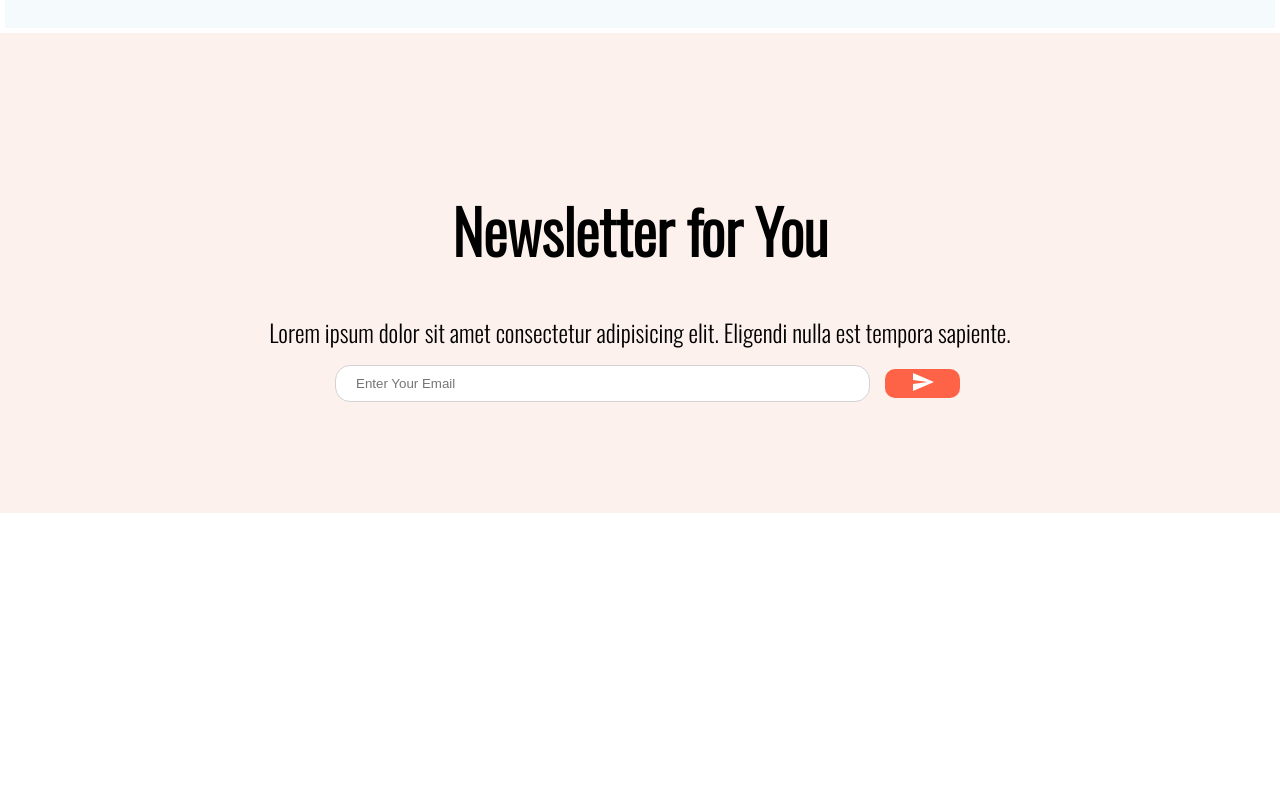
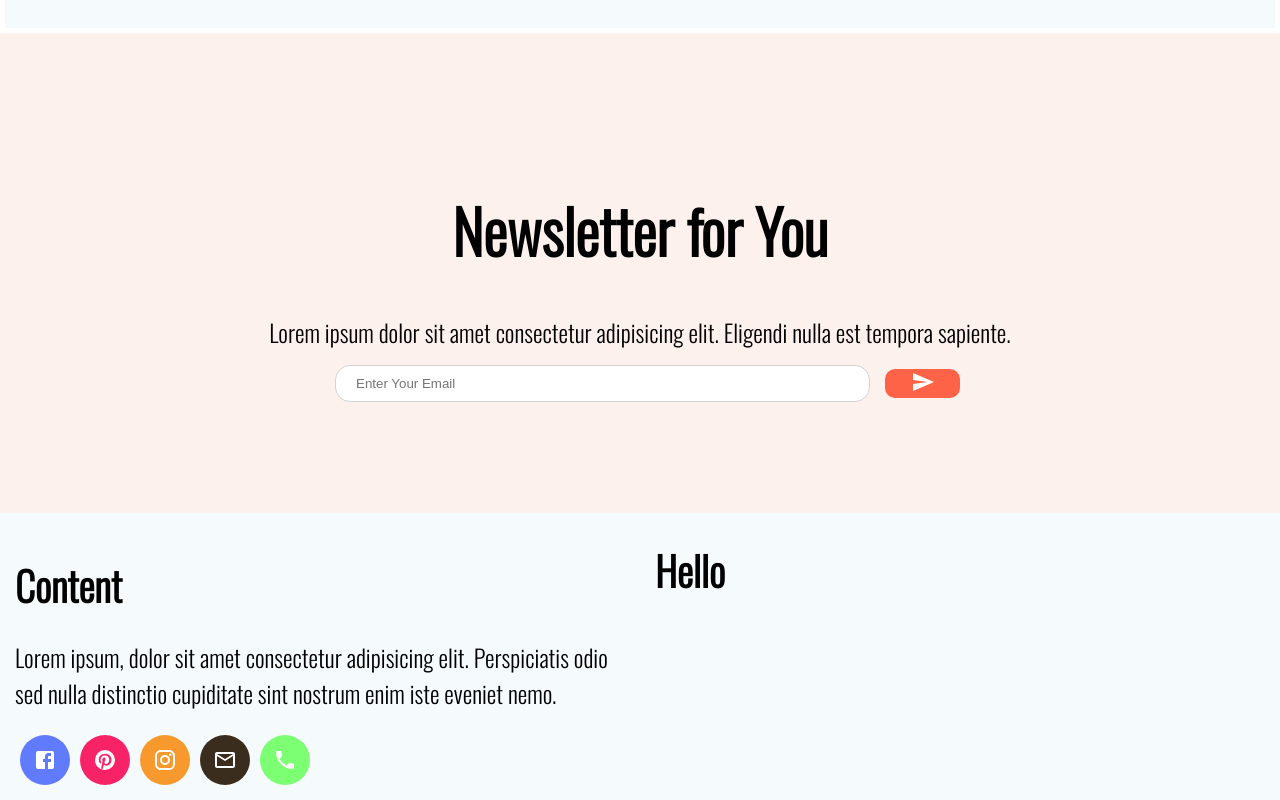
Before and after one commit to DanteThuta/react_shoppingcart, a React (Create React App) app: page / in a window 1280 px wide. Shown: the part 2203-3003 px from the top of the page. Before the commit the page ends 2716 px from the top, so only its background shows below. Built offline with nearby package versions, Linux system fonts and the light colour scheme.

Commit message:
Footer Section (Ongoing)

```diff
--- /dev/null
+++ b/src/components/Footer.jsx
@@ -0,0 +1,97 @@
+import styled from "styled-components";
+import {
+  Facebook,
+  Pinterest,
+  Instagram,
+  MailOutline,
+  Phone,
+} from "@material-ui/icons";
+
+const Container = styled.div`
+  display: flex;
+  background-color: #f5fbfd;
+`;
+
+// Left Section
+const Left = styled.div`
+  flex: 1;
+  padding: 15px;
+`;
+
+const Logo = styled.h1`
+  font-size: 40px;
+  margin-bottom: 10px;
+`;
+
+const Desc = styled.p`
+  font-size: 24px;
+`;
+
+const Socialbar = styled.div`
+  display: flex;
+`;
+
+const SocialIcon = styled.div`
+  width: 40px;
+  height: 40px;
+  background-color: ${(props) => props.color};
+  border-radius: 50%;
+  padding: 5px;
+  margin: 0 5px;
+
+  display: flex;
+  justify-content: center;
+  align-items: center;
+
+  color: white;
+`;
+
+// Center Section
+const Center = styled.div`
+  flex: 1;
+`;
+
+const CTitle = styled.h1`
+  font-size: 40px;
+`;
+
+// Right Section
+const Right = styled.div``;
+
+const Footer = () => {
+  return (
+    <Container>
+      <Left>
+        <Logo>Content</Logo>
+        <Desc>
+          Lorem ipsum, dolor sit amet consectetur adipisicing elit. Perspiciatis
+          odio sed nulla distinctio cupiditate sint nostrum enim iste eveniet
+          nemo.
+        </Desc>
+        <Socialbar>
+          <SocialIcon color="#617bff">
+            <Facebook />
+          </SocialIcon>
+          <SocialIcon color="#f72366">
+            <Pinterest />
+          </SocialIcon>
+          <SocialIcon color="#f7992d">
+            <Instagram />
+          </SocialIcon>
+          <SocialIcon color="#3b2d1d">
+            <MailOutline />
+          </SocialIcon>
+          <SocialIcon color="#7cff73">
+            <Phone />
+          </SocialIcon>
+        </Socialbar>
+      </Left>
+      <Center>
+        <CTitle>Hello</CTitle>
+      </Center>
+      <Right></Right>
+    </Container>
+  );
+};
+
+export default Footer;
--- a/src/pages/Home.jsx
+++ b/src/pages/Home.jsx
@@ -5,6 +5,7 @@ import Slider from "../components/Slider";
 import Categories from "../components/Categories";
 import Products from "../components/Products";
 import Newsletter from "../components/Newsletter";
+import Footer from "../components/Footer";
 
 function Home() {
   return (
@@ -15,6 +16,7 @@ function Home() {
       <Categories />
       <Products />
       <Newsletter />
+      <Footer />
     </div>
   );
 }
```
